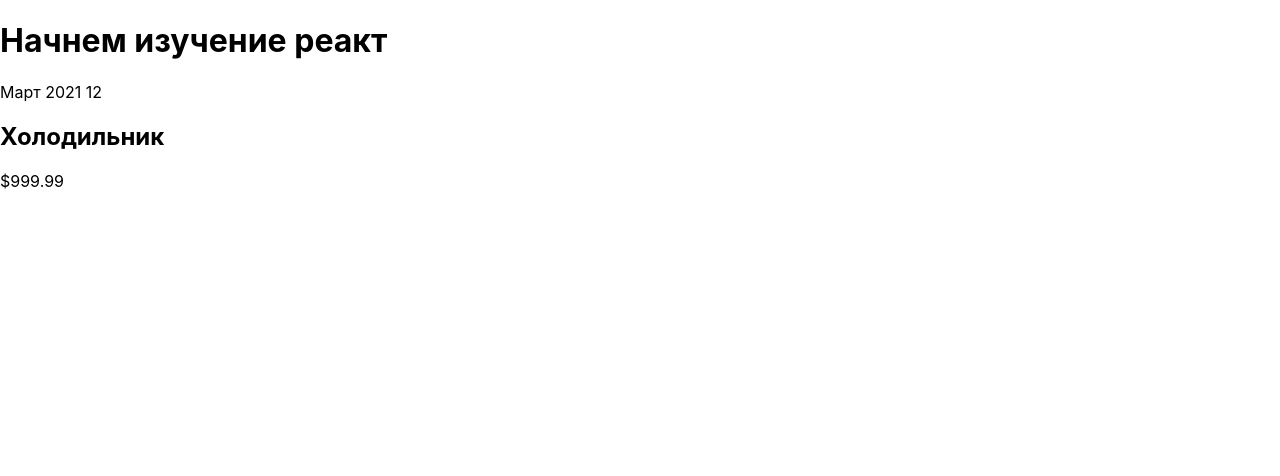
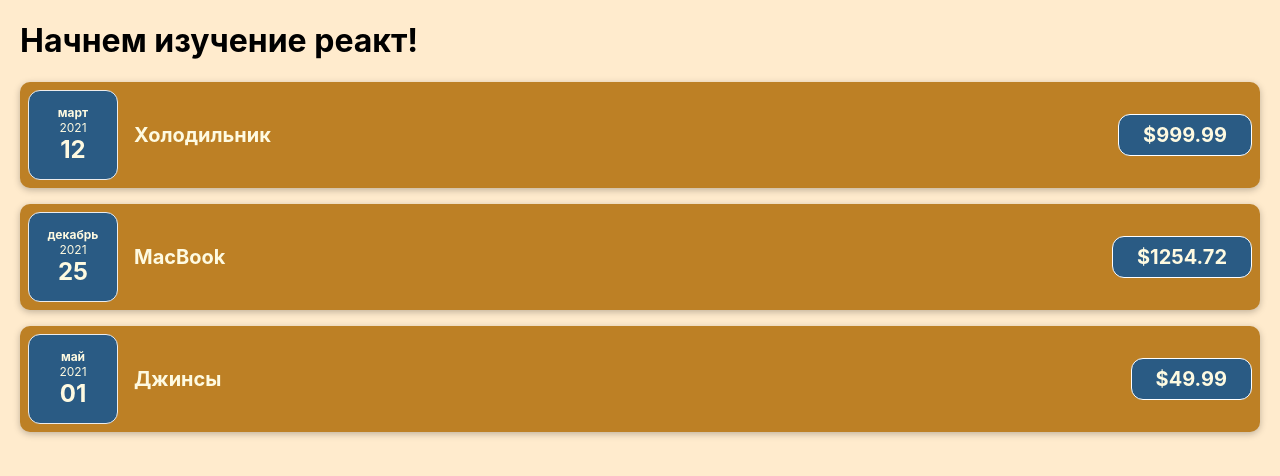
Before and after one commit to MaksEvs/React_courese_app1, a JavaScript app: page / in a window 1280 px wide. Shown: the top 476 px of the page. Built offline with nearby package versions, Linux system fonts and the light colour scheme.

Commit message:
add Cost date and use first props

```diff
--- a/src/App.js
+++ b/src/App.js
@@ -1,10 +1,43 @@
 import CostItem from './components/CostItem';
 
 function App() {
+
+    const costs = [
+        {
+            date: new Date(2021, 2, 12),
+            description: 'Холодильник',
+            amount: 999.99
+        },
+        {
+            date: new Date(2021, 11, 25),
+            description: 'MacBook',
+            amount: 1254.72
+        },
+        {
+            date: new Date(2021, 4, 1),
+            description: 'Джинсы',
+            amount: 49.99
+        }
+    ]
+
     return (
         <div>
-            <h1>Начнем изучение реакт</h1>
-            <CostItem></CostItem>
+            <h1>Начнем изучение реакт!</h1>
+            <CostItem
+                date={costs[0].date}
+                description={costs[0].description}
+                amount={costs[0].amount}
+            />
+            <CostItem
+                date={costs[1].date}
+                description={costs[1].description}
+                amount={costs[1].amount}
+            />
+            <CostItem
+                date={costs[2].date}
+                description={costs[2].description}
+                amount={costs[2].amount}
+            />
         </div>
     );
 }
--- /dev/null
+++ b/src/components/CostDate.css
@@ -0,0 +1,25 @@
+.cost-date {
+    display: flex;
+    flex-direction: column;
+    width: 5.5rem;
+    height: 5.5rem;
+    border: 1px solid #ececec;
+    background-color: #2a5b84;
+    color: #fefae1;
+    border-radius: 12px;
+    align-items: center;
+    justify-content: center;
+}
+.cost-date__month {
+    font-size: 0.75rem;
+    font-weight: bold;
+}
+
+.cost-date__year {
+    font-size: 0.75rem;
+}
+
+.cost-date__day {
+    font-size: 1.5rem;
+    font-weight: bold;
+}
--- /dev/null
+++ b/src/components/CostDate.js
@@ -0,0 +1,18 @@
+import './CostDate.css'
+
+function CostDate(props) {
+
+    const month = props.date.toLocaleString('ru-RU', {month: 'long'});
+    const year = props.date.getFullYear();
+    const day = props.date.toLocaleString('ru-RU', {day: '2-digit'});
+
+    return(
+        <div className="cost-date">
+            <div className="cost-date__month">{month}</div>
+            <div className="cost-date__year">{year}</div>
+            <div className="cost-date__day">{day}</div>
+        </div>
+    )
+}
+
+export default CostDate;
--- /dev/null
+++ b/src/components/CostItem.css
@@ -0,0 +1,56 @@
+.cost-item {
+    display: flex;
+    justify-content: space-between;
+    align-items: center;
+    padding: 0.5rem;
+    margin: 1rem 0;
+    background-color: #bd8025;
+    border-radius: 10px;
+    box-shadow: 0 2px 7px rgba(0, 0, 0, 0.25);
+  }
+
+  .cost-item__description {
+    display: flex;
+    flex-direction: column;
+    gap: 1rem;
+    align-items: flex-end;
+    flex-flow: column-reverse;
+    justify-content: flex-start;
+    flex: 1;
+  }
+
+  .cost-item h2 {
+    color: #3a3a3a;
+    font-size: 1rem;
+    flex: 1;
+    margin: 0 1rem;
+    color: #fefae1;
+  }
+
+  .cost-item__price {
+    font-size: 1rem;
+    font-weight: bold;
+    color: #fefae1;
+    background-color: #2a5b84;
+    border: 1px solid white;
+    padding: 0.5rem;
+    border-radius: 12px;
+  }
+
+  @media (min-width: 580px) {
+    .cost-item__description {
+      flex-direction: row;
+      align-items: center;
+      justify-content: flex-start;
+      flex: 1;
+    }
+
+    .cost-item__description h2 {
+      font-size: 1.25rem;
+    }
+
+    .cost-item__price {
+      font-size: 1.25rem;
+      padding: 0.5rem 1.5rem;
+    }
+  }
--- a/src/components/CostItem.js
+++ b/src/components/CostItem.js
@@ -1,10 +1,17 @@
-function CostItem() {
+import  "./CostItem.css";
+import CostDate from "./CostDate";
+
+
+function CostItem(props) {
+
     return (
-        <div>
-            <div>Март 2021 12</div>
-            <div>
-                <h2>Холодильник</h2>
-                <div>$999.99</div>
+        <div className="cost-item">
+            <CostDate
+                date={props.date}
+            />
+            <div className="cost-item__description">
+                <h2>{props.description}</h2>
+                <div className="cost-item__price">${props.amount}</div>
             </div>
         </div>
     );
--- a/src/index.css
+++ b/src/index.css
@@ -1,5 +1,6 @@
 body {
-	margin: 0;
+	margin: 20px;
+	background-color: blanchedalmond;
 	font-family: -apple-system, BlinkMacSystemFont, 'Segoe UI', 'Roboto', 'Oxygen',
 		'Ubuntu', 'Cantarell', 'Fira Sans', 'Droid Sans', 'Helvetica Neue',
 		sans-serif;
```
